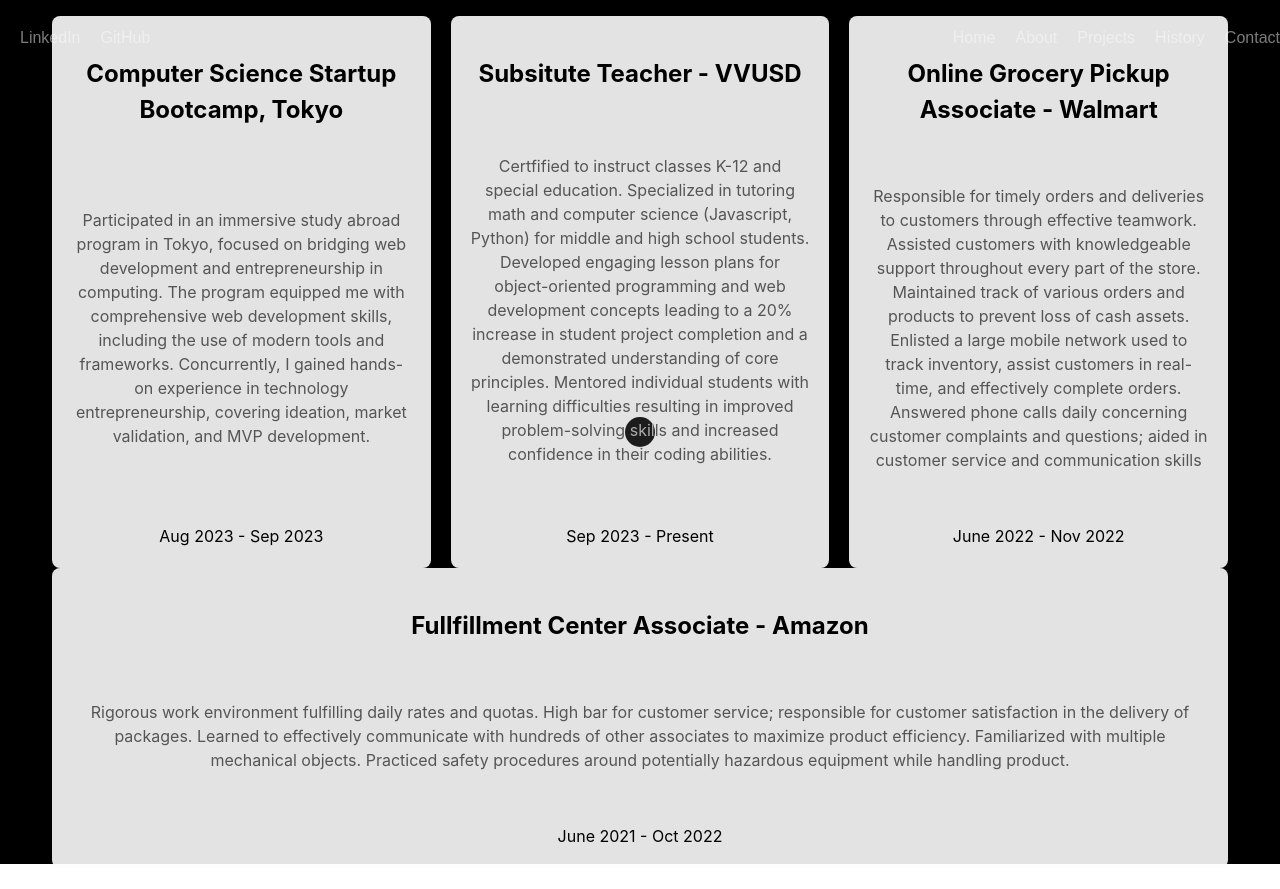
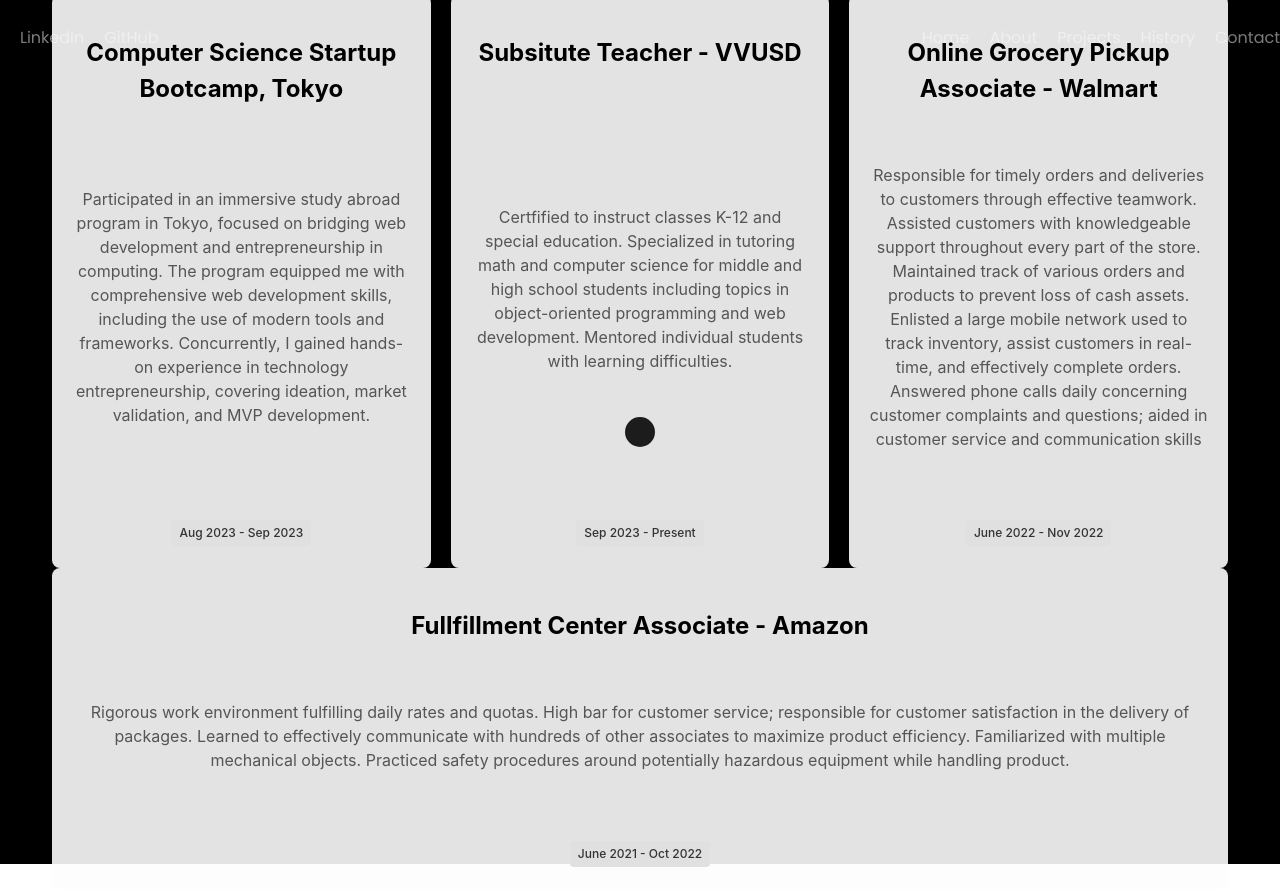
Before and after one commit to jgonz671/Personal-Portolio, a React (Vite) app: page /history in a window 1280 px wide. Before the commit the page ends 868 px from the top, so only its background shows below. Built offline with nearby package versions, Linux system fonts and the light colour scheme.

Commit message:
style changes

```diff
--- a/index.html
+++ b/index.html
@@ -3,6 +3,7 @@
   <head>
     <meta charset="UTF-8" />
     <link rel="icon" type="image/JulianLogo" href="src/img/JulianLogo.ico" />
+    <link rel="stylesheet" href="https://fonts.googleapis.com/css2?family=Poppins&display=swap">
     <meta name="viewport" content="width=device-width, initial-scale=1.0" />
     <title>Julian Gonzalez Portfolio</title>
   </head>
--- a/src/routes/History.jsx
+++ b/src/routes/History.jsx
@@ -16,7 +16,7 @@
     },
     {
       title: "Subsitute Teacher - VVUSD",
-      description: "Certfified to instruct classes K-12 and special education. Specialized in tutoring math and computer science (Javascript, Python) for middle and high school students. Developed engaging lesson plans for object-oriented programming and web development concepts leading to a 20% increase in student project completion and a demonstrated understanding of core principles. Mentored individual students with learning difficulties resulting in improved problem-solving skills and increased confidence in their coding abilities. ",
+      description: "Certfified to instruct classes K-12 and special education. Specialized in tutoring math and computer science for middle and high school students including topics in object-oriented programming and web development. Mentored individual students with learning difficulties.",
       dates: ["Sep 2023", "Present"],
     },
     {
--- a/src/styles/History.css
+++ b/src/styles/History.css
@@ -33,6 +33,26 @@
   justify-content: space-between;
 }
 
+.history-dates {
+  display: flex;
+  flex-wrap: wrap;
+  justify-content: center;
+  align-items: center;
+  margin-top: 15px;
+  width: 100%;
+}
+
+.date{
+  display: inline-flex;
+  background-color: #e0e0e0;
+  color: #333;
+  padding: 4px 8px;
+  border-radius: 4px;
+  margin: 2px;
+  font-size: 0.75rem;
+  font-weight: 500;
+}
+
 @media (max-width: 768px) {
   .history-wrapper {
     flex: 1 1 45%;
@@ -58,5 +78,5 @@
 }
 
 .run-animation {
-  animation: fadeInUp 2s ease-out forwards;
+  animation: fadeInUp 1.25s ease-out forwards;
 }
--- a/src/styles/Navbar.css
+++ b/src/styles/Navbar.css
@@ -6,7 +6,7 @@
   left: 0;
   right: 0;
   width: 100%;
-    font-family: 'Copperplate', sans-serif;
+  font-family: 'Poppins', sans-serif;
 }
 
 .navbar-container {
@@ -17,19 +17,22 @@
   margin: 0 auto;
 }
 
-  .social-links, .navigation-links {
+.social-links,
+.navigation-links {
   list-style-type: none;
   display: flex;
   padding: 0;
 }
 
-  .social-links, .navigation-links {
+.social-links,
+.navigation-links {
   list-style-type: none;
   display: flex;
   padding: 0;
 }
 
-  .social-links li, .navigation-links li {
+.social-links li,
+.navigation-links li {
   margin: 0 10px;
 }
 
@@ -49,6 +52,6 @@
   color: white;
 }
 
-  ul li:hover ~ .cursor {
+ul li:hover~.cursor {
   transform: scale(1.2);
 }
--- a/src/styles/Project.css
+++ b/src/styles/Project.css
@@ -107,5 +107,5 @@
 }
 
 .run-animation {
-  animation: fadeInUp 2s ease-out forwards;
+  animation: fadeInUp 1.25s ease-out forwards;
 }
```
Lines whose indentation alone changed are shown as unchanged.
